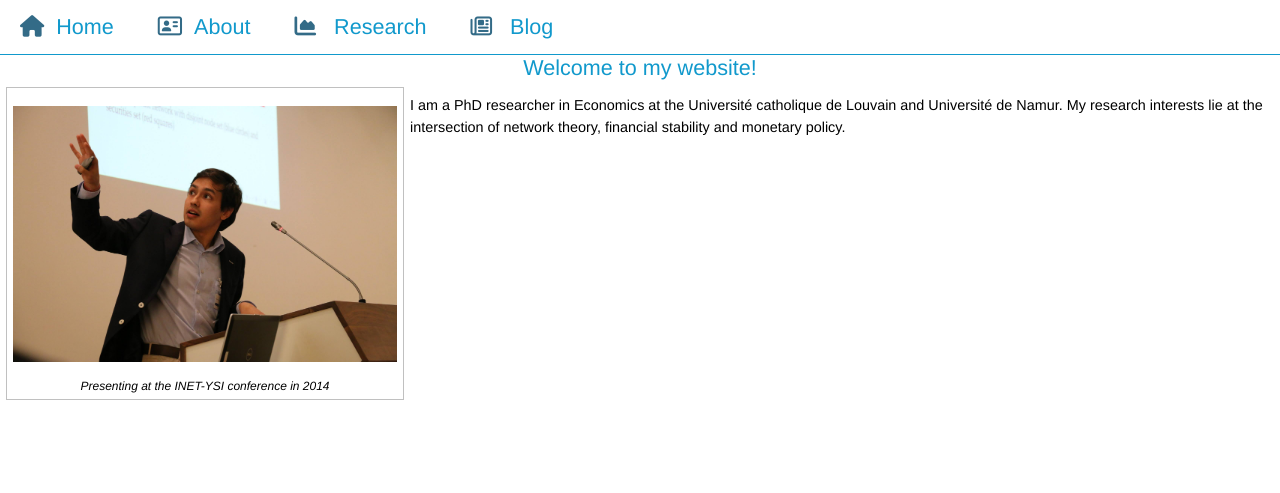
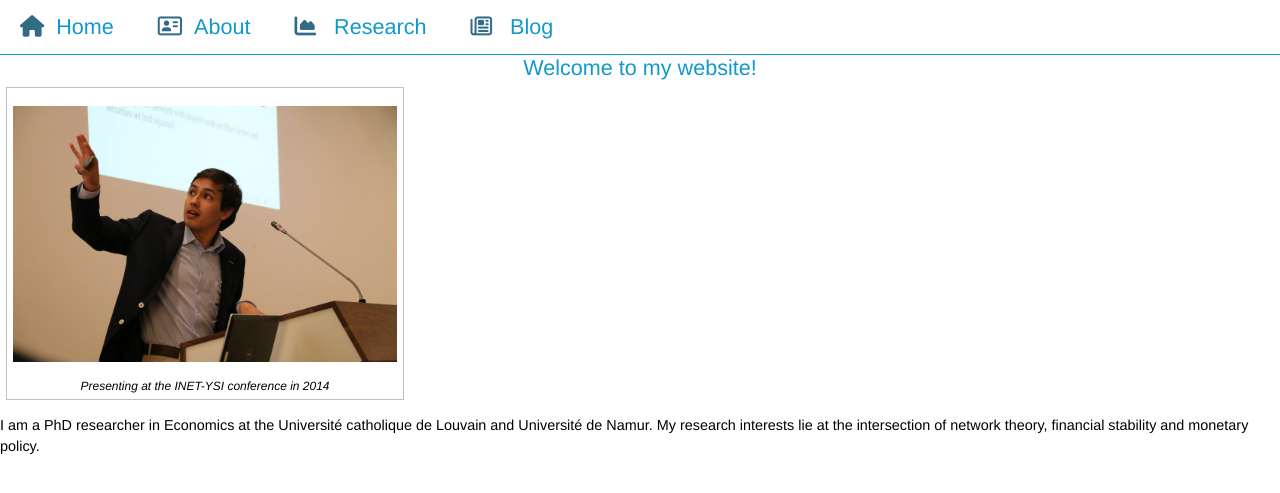
Before and after one commit to nscholtes/nscholtes.github.io, a Jekyll site: the page built from index.html, in a window 1280 px wide. Shown: the top 493 px of the page. Built offline with Jekyll 4.4.1, drawn with Linux system fonts in a browser that asks for light colours; nearby versions of some CDN libraries.

Commit message:
Update main_alt.css

```diff
--- a/css/main_alt.css
+++ b/css/main_alt.css
@@ -81,7 +81,7 @@
   }
 
   #container {
-    width: 840px;
+    width: 800px;
     text-align: left;
     margin: 0 auto;
     background-color:#fff;
@@ -129,7 +129,7 @@
   }
 
 figure {
-  float: left;
+  float: center;
   width: 30%;
   text-align: center;
   font-style: italic;
```
